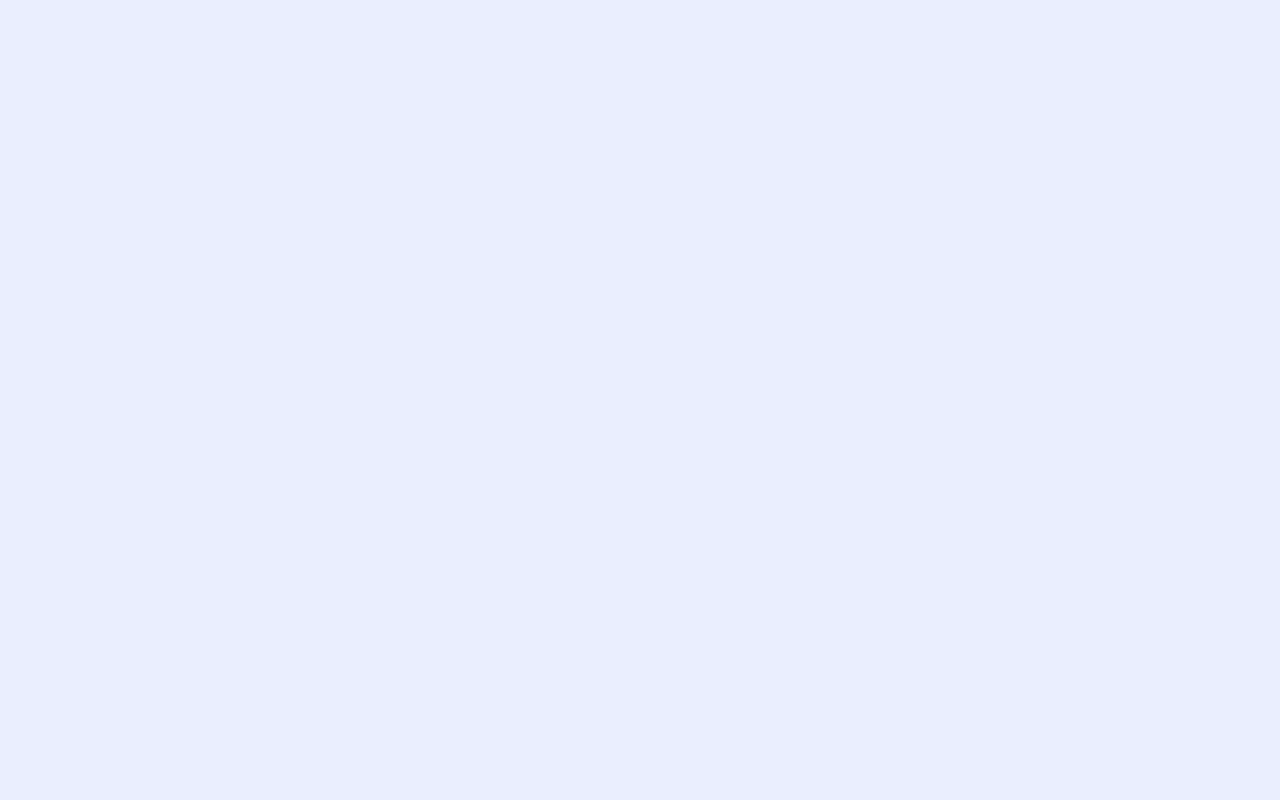
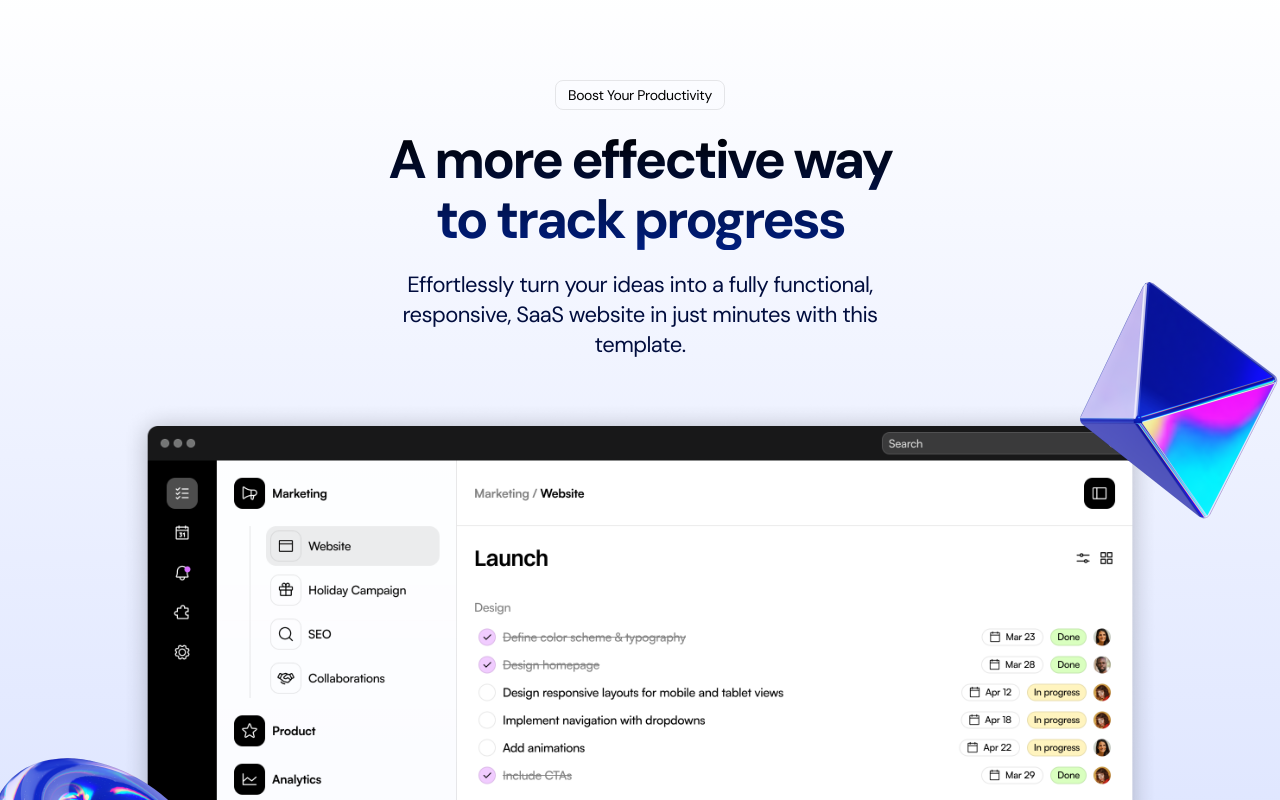
Before and after one commit to KwanJunEr/lightsOn_SAAS_Landing_Page, a Next.js app: page / in a window 1280 px wide. Shown: the part 980-1780 px from the top of the page. Before the commit the page ends 964 px from the top, so only its background shows below. Built offline with nearby package versions, Linux system fonts and the light colour scheme.

Commit message:
completed the product showcase component

```diff
--- a/app/globals.css
+++ b/app/globals.css
@@ -19,4 +19,8 @@
   .logo-ticker-image{
     @apply h-8 w-auto;
   }
+
+  .tag{
+    @apply text-sm inline-flex border border-[#222]/10 px-3 py-1 rounded-lg tracking-tight
+  }
 }
--- a/app/page.tsx
+++ b/app/page.tsx
@@ -1,6 +1,7 @@
 import Hero from "@/sections/Hero";
 import { Header } from "@/sections/Header";
 import LogoTicker from "@/sections/LogoTicker";
+import ProductShowcase from "@/sections/ProductShowcase";
 
 
 export default function Home() {
@@ -9,6 +10,7 @@ export default function Home() {
     <Header/>
     <Hero/>
     <LogoTicker/>
+    <ProductShowcase/>
    </>
   );
 }
--- a/sections/ProductShowcase.tsx
+++ b/sections/ProductShowcase.tsx
@@ -1,11 +1,33 @@
-import React from 'react'
+import React from "react";
+import productImage from "@/public/assets/product-image.png";
+import Image from "next/image";
+import pyramidImage from '@/public/assets/pyramid.png'
+import tubeImage from '@/public/assets/tube.png'
 
 const ProductShowcase = () => {
   return (
-    <div>
+    <section className="bg-gradient-to-b from-[#FFFFFF] to-[#D2DCFF] py-24 overflow-x-clip">
+      <div className="container">
+        <div className="max-w-[540px] mx-auto">
+          <div className="flex justify-center">
+            <div className="tag">Boost Your Productivity</div>
+          </div>
+          <h2 className="text-center text-3xl md:text-[54px] md:leading-[60px] font-bold tracking-tighter bg-gradient-to-b from-black to-[#001E80] text-transparent bg-clip-text mt-5">
+            A more effective way to track progress
+          </h2>
+          <p className="text-center text-[22px] leading-[30px] tracking-tight text-[#010D3E] mt-5">
+            Effortlessly turn your ideas into a fully functional, responsive,
+            SaaS website in just minutes with this template.
+          </p>
+        </div>
+        <div className="relative">
+          <Image src={productImage} alt="Product Image" className="mt-10" />
+          <Image src = {pyramidImage} alt="Pyramid Image" height={262} width={262} className=" hidden md:block absolute -right-36 -top-32"/>
+          <Image src = {tubeImage} alt="Tube Image" height={248} className="hidden md:block absolute bottom-24 -left-36"/>
+        </div>
+      </div>
+    </section>
+  );
+};
 
-    </div>
-  )
-}
-
-export default ProductShowcase
+export default ProductShowcase;
```
